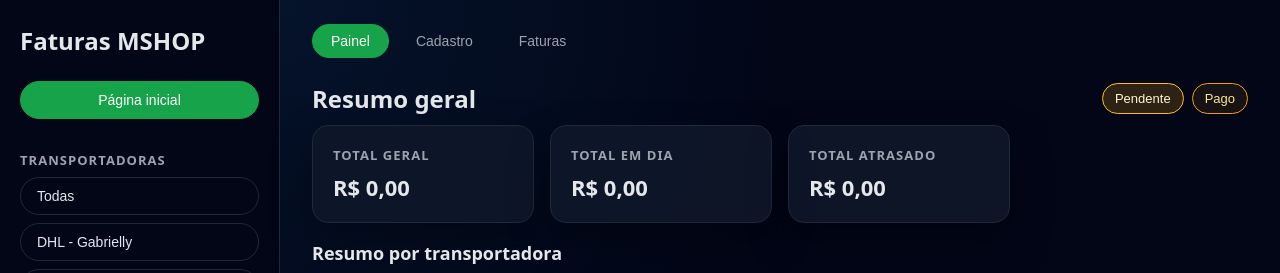
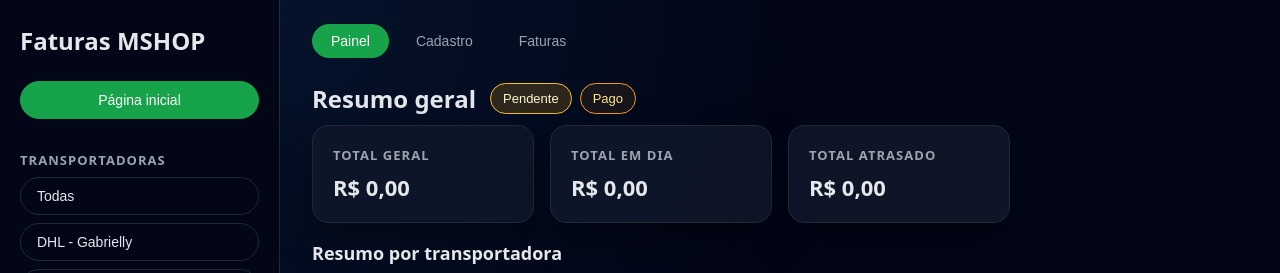
Before and after one commit to abnermayconoli-max/Faturas-MSHOP-, a FastAPI app: page / in a window 1280 px wide. Shown: the top 273 px of the page. Run offline with FastAPI, Linux system fonts and the light colour scheme; data that the repository does not hold is empty; parts of the project's set-up code (start-up, migrations or seed data) failed here and were passed over.

Commit message:
Update styles.css

```diff
--- a/static/styles.css
+++ b/static/styles.css
@@ -132,31 +132,20 @@ body {
   margin-bottom: 16px;
 }
 
-/* ✅ ALTERAÇÃO AQUI:
-   Header do dashboard agora segura o título + botões "Pendente/Pago"
-   no mesmo alinhamento (igual seu print)
-*/
+/* ✅ header do dashboard com botões AO LADO do título */
 .dash-header {
   display: flex;
   align-items: center;
-  justify-content: space-between;
-  gap: 12px;
-  margin-bottom: 6px; /* ✅ só pra dar um respiro antes dos cards */
+  justify-content: flex-start; /* ✅ era space-between */
+  gap: 14px;
+  flex-wrap: wrap;
 }
 
-/* ✅ garante que o H2 e o grupo de botões "encaixem" bem */
-.dash-header > h2 {
-  margin-bottom: 0; /* ✅ evita o H2 empurrar pra baixo */
-}
-
-/* ✅ seu container dos botões */
 .dashboard-modo {
   display: flex;
   gap: 8px;
-  align-items: center;
 }
 
-/* ✅ seus chips (mantidos) */
 .chip {
   border-radius: 999px;
   padding: 7px 12px;
@@ -184,6 +173,10 @@ body {
   grid-template-columns: repeat(4, minmax(0, 1fr));
   gap: 16px;
   margin-top: 10px;
+}
+
+.cards.pago-only {
+  grid-template-columns: minmax(280px, 520px);
 }
 
 .cards-small {
@@ -235,12 +228,6 @@ body {
   }
   .cards {
     grid-template-columns: 1fr;
-  }
-
-  /* ✅ no mobile: botões podem quebrar linha sem bagunçar */
-  .dash-header {
-    flex-wrap: wrap;
-    align-items: flex-start;
   }
 }
 
```
